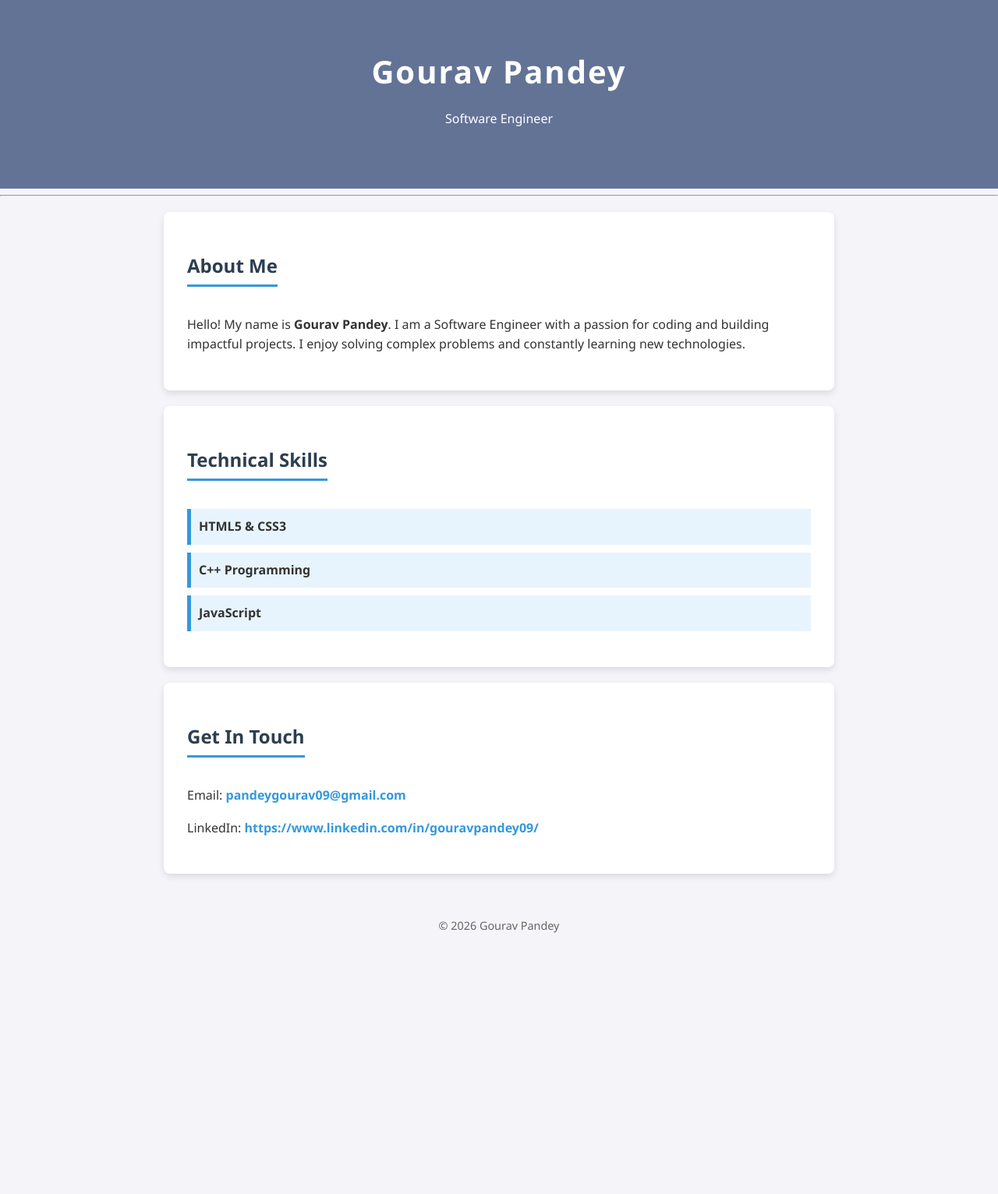
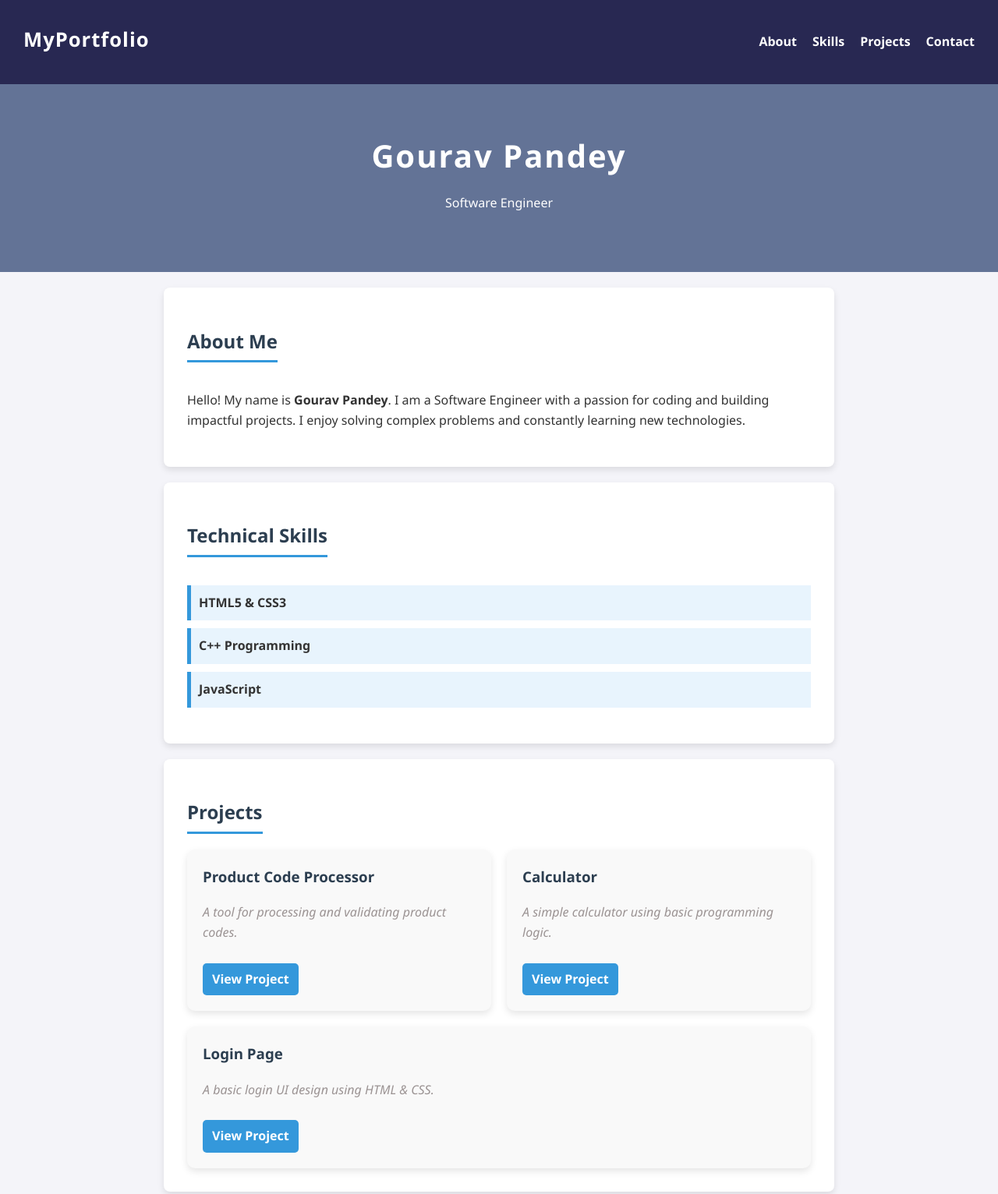
Before and after one commit to gouravpandey009/ALTA_2ND_SEM_MICRO_PROJECT, a plain HTML site: page index.html in a window 1280 px wide. Shown: the top 1532 px of the page at 78% size. Before the commit the page ends 1233 px from the top, so only its background shows below. Drawn offline with Linux system fonts and the light colour scheme.

Commit message:
Today_Class

```diff
--- a/index.html
+++ b/index.html
@@ -1,5 +1,6 @@
 <!DOCTYPE html>
 <html lang="en">
+
 <head>
     <meta charset="UTF-8">
     <meta name="viewport" content="width=device-width, initial-scale=1.0">
@@ -8,15 +9,24 @@
     <!-- CSS Link -->
     <link rel="stylesheet" href="style.css">
 </head>
+
 <body>
+
+    <nav>
+        <h2>MyPortfolio</h2>
+        <ul>
+            <li><a href="#about">About</a></li>
+            <li><a href="#skills">Skills</a></li>
+            <li><a href="#projects">Projects</a></li>
+            <li><a href="#contact">Contact</a></li>
+        </ul>
+    </nav>
 
     <!-- HEADER -->
     <header>
         <h1>Gourav Pandey</h1>
         <p> Software Engineer</p>
     </header>
-
-    <hr>
 
     <!-- ABOUT SECTION -->
     <section id="about">
@@ -38,11 +48,40 @@
         </ul>
     </section>
 
+    <section id="projects">
+        <h2>Projects</h2>
+        <div class="project-container">
+
+            <!-- Project 1 -->
+            <div class="project-card">
+                <h3>Product Code Processor</h3>
+                <p>A tool for processing and validating product codes.</p>
+                <a href="https://github.com/gouravpandey009/product-code-processor" target="_blank">View Project</a>
+            </div>
+
+            <!-- Project 2 -->
+            <div class="project-card">
+                <h3>Calculator</h3>
+                <p>A simple calculator using basic programming logic.</p>
+                <a href="#">View Project</a>
+            </div>
+
+            <!-- Project 3 -->
+            <div class="project-card">
+                <h3>Login Page</h3>
+                <p>A basic login UI design using HTML & CSS.</p>
+                <a href="#">View Project</a>
+            </div>
+
+        </div>
+    </section>
+
     <!-- CONTACT & SOCIALS -->
     <section id="contact">
         <h2>Get In Touch</h2>
         <p>Email: <a href="mailto:pandeygourav09@gmail.com">pandeygourav09@gmail.com</a></p>
-        <p>LinkedIn: <a href="https://www.linkedin.com/in/gouravpandey09/" target="_blank">https://www.linkedin.com/in/gouravpandey09/</a></p>
+        <p>LinkedIn: <a href="https://www.linkedin.com/in/gouravpandey09/"
+                target="_blank">https://www.linkedin.com/in/gouravpandey09/</a></p>
     </section>
 
     <footer>
@@ -50,4 +89,5 @@
     </footer>
 
 </body>
+
 </html>
--- a/style.css
+++ b/style.css
@@ -83,3 +83,113 @@ footer {
     font-size: 0.9rem;
     color: #666;
 }
+
+/* NAVBAR STYLING */
+nav {
+    display: flex;
+    justify-content: space-between;
+    align-items: center;
+    background-color: #282852;
+    color: white;
+    padding: 15px 30px;
+}
+
+nav h2 {
+    margin: 0;
+    border: none;
+
+    color: #ffffff;
+    font-size: 1.6rem;
+    font-weight: 700;
+    letter-spacing: 1px;
+}
+
+nav ul {
+    display: flex;
+    list-style: none;
+    gap: 20px;
+}
+
+nav ul li {
+    background: none;
+    border: none;
+    padding: 0;
+}
+
+nav ul li a {
+    color: white;
+    font-weight: bold;
+}
+
+nav ul li a:hover {
+    color: #3498db;
+}
+
+#projects p {
+    font-style: italic;
+    color: #9b9393;
+}
+
+
+/* PROJECT CONTAINER (Flexbox Layout) */
+.project-container {
+    display: flex;
+    /* Side by side layout */
+    justify-content: space-between;
+    gap: 20px;
+    /* Space between cards */
+    flex-wrap: wrap;
+    /*Screen chhoti hone par items next line me chale jayenge (responsive) */
+
+}
+
+/* PROJECT CARD DESIGN */
+.project-card {
+/*
+  flex: [grow] [shrink] [basis];
+  1 = Yes, expand to fill extra space.
+  1 = Yes, shrink if the screen gets too small.
+  250px = The ideal starting width for this item.
+*/
+    flex: 1 1 250px;
+    /* Responsive width */
+    background: #f9f9f9;
+
+    padding: 20px;
+    border-radius: 10px;
+
+    box-shadow: 0 4px 10px rgba(0, 0, 0, 0.1);
+
+    transition: transform 0.3s;
+}
+
+/* HOVER EFFECT */
+.project-card:hover {
+    transform: translateY(-5px);
+    /* Lift effect */
+}
+
+/* PROJECT TITLE */
+.project-card h3 {
+    margin-top: 0;
+    color: #2c3e50;
+}
+
+/* BUTTON STYLE */
+.project-card a {
+    display: inline-block;
+    margin-top: 10px;
+
+    background: #3498db;
+    color: white;
+
+    padding: 8px 12px;
+    border-radius: 5px;
+
+    text-decoration: none;
+}
+
+/* BUTTON HOVER */
+.project-card a:hover {
+    background: #2c3e50;
+}
```
Also changed, not shown: 1 other file.
